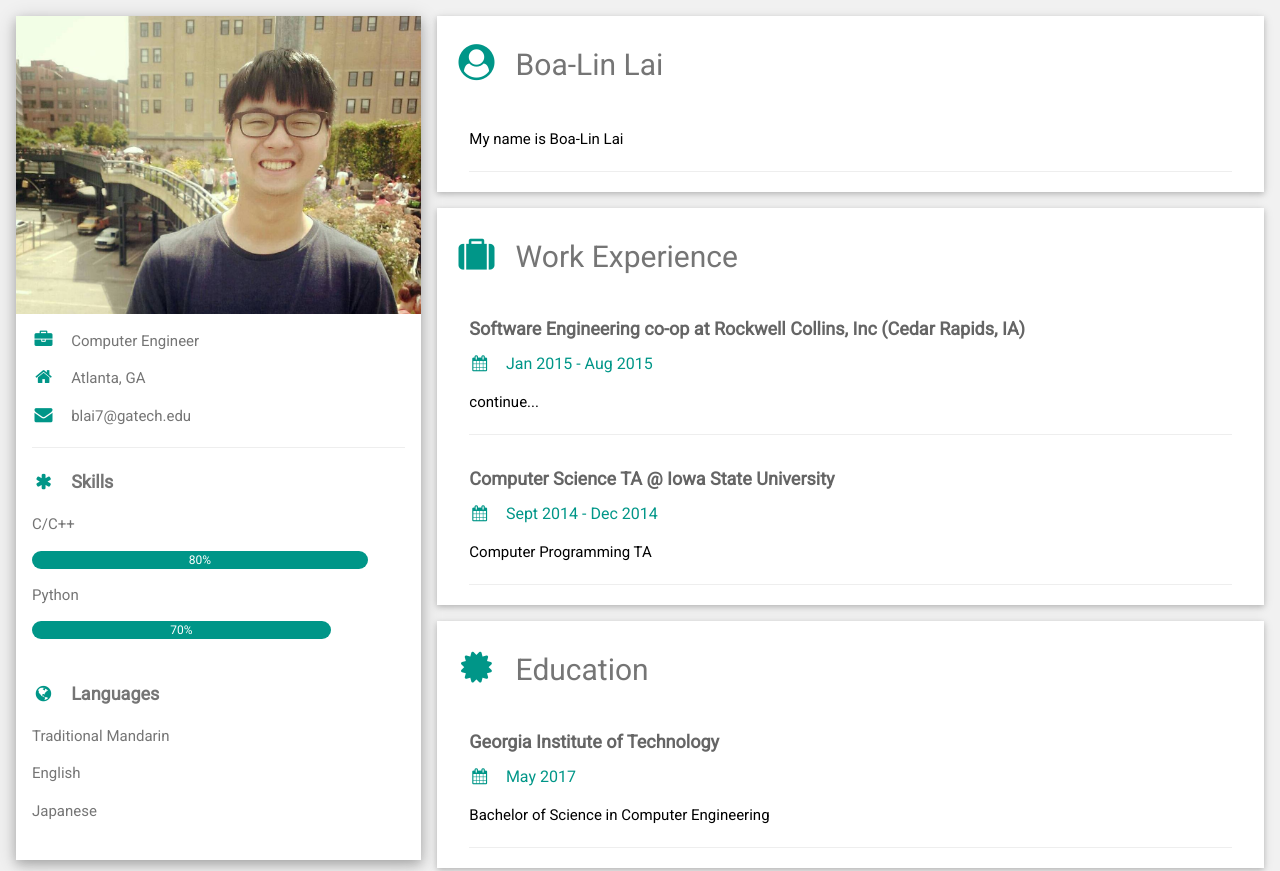
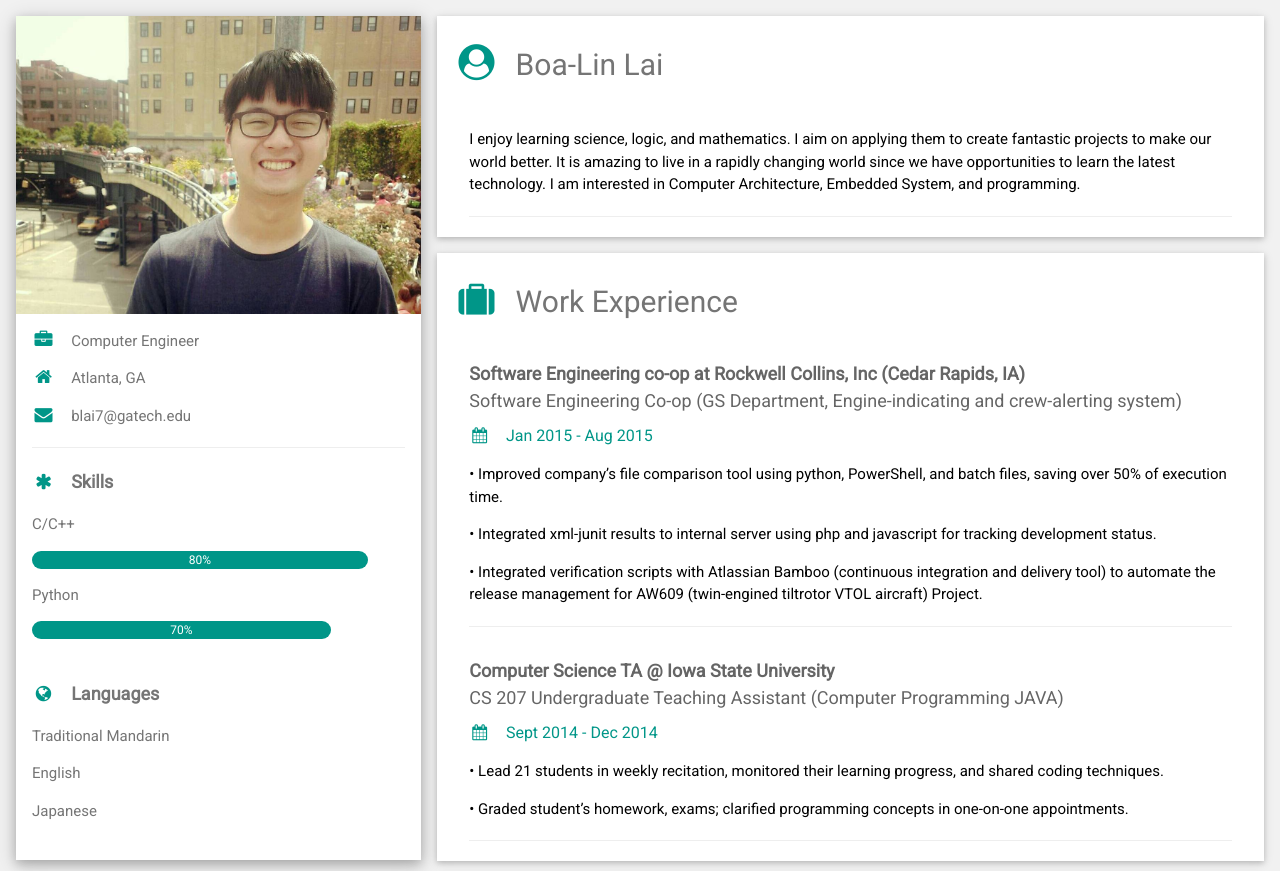
Before and after one commit to boalinlai/boalinlai.github.io, a plain HTML site: page index.html in a window 1280 px wide. Shown: the top 871 px of the page. Drawn offline with nearby package versions, Linux system fonts and the light colour scheme.

Commit message:
update profile and work experience

```diff
--- a/index.html
+++ b/index.html
@@ -74,7 +74,8 @@ html,body,h1,h2,h3,h4,h5,h6 {font-family: "Roboto", sans-serif}
         <h2 class="w3-text-grey w3-padding-16"><i class="fa fa-user-circle fa-fw w3-margin-right w3-xxlarge w3-text-teal"></i>Boa-Lin Lai</h2>
         <div class="w3-container">
           <p>
-	    My name is Boa-Lin Lai
+	    I enjoy learning science, logic, and mathematics. I aim on applying them to create fantastic projects to make our world better. It is amazing to live in a rapidly changing world since we have opportunities to learn the latest technology. I am interested in Computer Architecture, Embedded System, and programming.
+
 	  </p>
 	  <hr>
         </div>
@@ -84,18 +85,32 @@ html,body,h1,h2,h3,h4,h5,h6 {font-family: "Roboto", sans-serif}
       <div class="w3-container w3-card-2 w3-white w3-margin-bottom">
         <h2 class="w3-text-grey w3-padding-16"><i class="fa fa-suitcase fa-fw w3-margin-right w3-xxlarge w3-text-teal"></i>Work Experience</h2>
         <div class="w3-container">
-          <h5 class="w3-opacity"><b>Software Engineering co-op at Rockwell Collins, Inc (Cedar Rapids, IA)</b></h5>
+          <h5 class="w3-opacity"><b>Software Engineering co-op at Rockwell Collins, Inc (Cedar Rapids, IA)</b><br>
+	  Software Engineering Co-op (GS Department, Engine-indicating and crew-alerting system)
+	  </h5>
           <h6 class="w3-text-teal"><i class="fa fa-calendar fa-fw w3-margin-right"></i>Jan 2015 -
-          <!span class="w3-tag w3-teal w3-round">Aug 2015</span></h6>
+          <!--span class="w3-tag w3-teal w3-round"-->Aug 2015</span></h6>
           <p>
-	    continue...
+	   • Improved company’s file comparison tool using python, PowerShell, and batch files, saving over 50% of execution time.
+          </p>
+          <p>
+	  • Integrated xml-junit results to internal server using php and javascript for tracking development status.
+	  </p>
+	  <p>
+	• Integrated verification scripts with Atlassian Bamboo (continuous integration and delivery tool) to automate the release management for AW609 (twin-engined tiltrotor VTOL aircraft) Project.
 	  </p>
 	  <hr>
         </div>
         <div class="w3-container">
-          <h5 class="w3-opacity"><b>Computer Science TA @ Iowa State University</b></h5>
+          <h5 class="w3-opacity"><b>Computer Science TA @ Iowa State University</b>
+	  <br>CS 207 Undergraduate Teaching Assistant (Computer Programming JAVA)</h5>
           <h6 class="w3-text-teal"><i class="fa fa-calendar fa-fw w3-margin-right"></i>Sept 2014 - Dec 2014</h6>
-          <p> Computer Programming TA </p>
+          <p>
+	  • Lead 21 students in weekly recitation, monitored their learning progress, and shared coding techniques.
+	  </p>
+	  <p>
+	  • Graded student’s homework, exams; clarified programming concepts in one-on-one appointments.
+	  </p>
           <hr>
         </div>
       </div>
```
